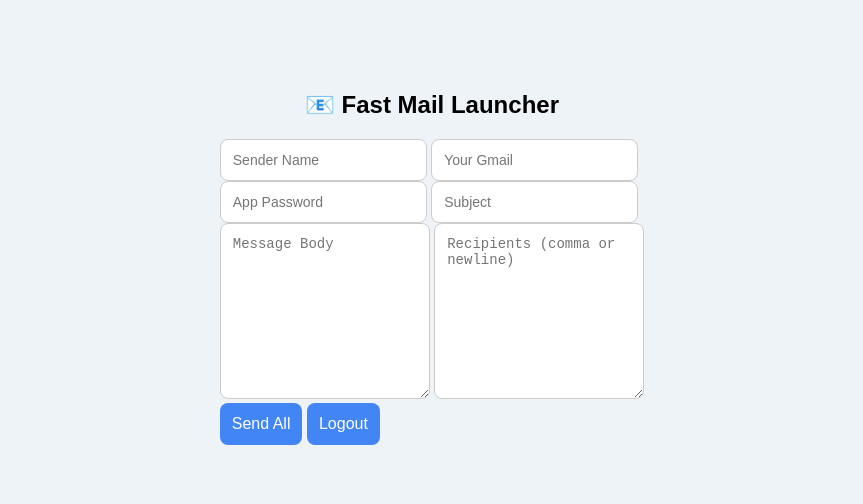
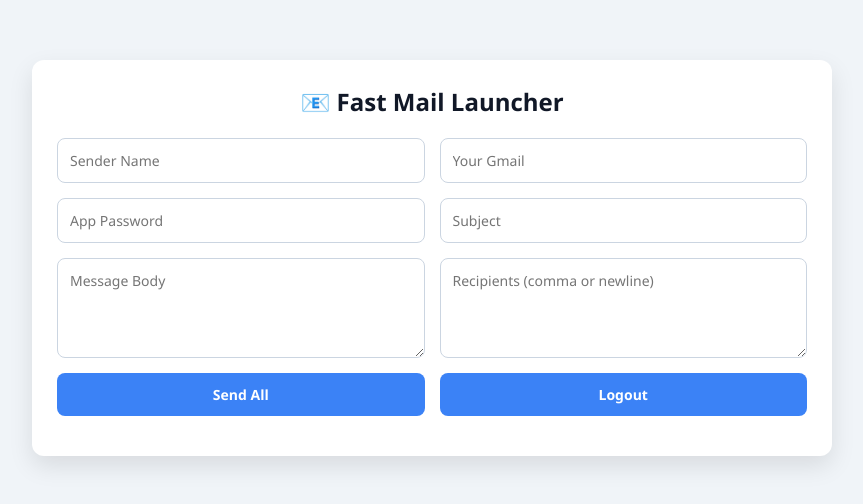
Before and after one commit to rnfyatendra-lab/Montimahur, a website: page public/launcher.html in a window 1280 px wide. Shown: the part 142-646 px from the top of the page, without its empty margins (208-1071 px from the left). Drawn offline with Linux system fonts and the light colour scheme.

Commit message:
Update style.css

```diff
--- a/public/style.css
+++ b/public/style.css
@@ -1,69 +1,11 @@
-body {
-  font-family: Arial, sans-serif;
-  background: #eef3f7;
-  display: flex;
-  justify-content: center;
-  align-items: center;
-  height: 100vh;
-}
-
-.box, .container {
-  background: white;
-  padding: 30px;
-  border-radius: 15px;
-  width: 90%;
-  max-width: 1000px;
-  box-shadow: 0 6px 20px rgba(0,0,0,0.1);
-}
-
-h2 {
-  text-align: center;
-  margin-bottom: 20px;
-}
-
-form .row {
-  display: flex;
-  gap: 15px;
-  margin-bottom: 15px;
-}
-
-form .row.full {
-  display: grid;
-  grid-template-columns: 1fr 1fr;
-  gap: 15px;
-}
-
-input, textarea {
-  flex: 1;
-  padding: 12px;
-  border-radius: 8px;
-  border: 1px solid #ccc;
-  font-size: 14px;
-}
-
-textarea {
-  min-height: 150px;
-  resize: vertical;
-}
-
-.row.buttons {
-  display: flex;
-  justify-content: center;
-  gap: 20px;
-}
-
-button {
-  flex: 1;
-  padding: 12px;
-  font-size: 16px;
-  border: none;
-  border-radius: 8px;
-  cursor: pointer;
-  background: #4285f4;
-  color: #fff;
-  transition: 0.3s;
-}
-
-button:hover {
-  background: #3367d6;
-}
+*{margin:0;padding:0;box-sizing:border-box;font-family:"Segoe UI",sans-serif;}
+body{display:flex;justify-content:center;align-items:center;height:100vh;background:#f0f4f8;padding:20px;}
+.form-box, .form-grid{background:#fff;padding:25px;border-radius:12px;box-shadow:0 10px 25px rgba(0,0,0,0.1);width:800px;}
+h2{text-align:center;margin-bottom:20px;color:#111827;}
+.grid-row{display:flex;gap:15px;margin-bottom:15px;}
+.grid-row input,.grid-row textarea,.grid-row button{flex:1;padding:12px;border-radius:8px;border:1px solid #cbd5e1;font-size:14px;outline:none;}
+.grid-row textarea{min-height:100px;resize:vertical;}
+.grid-row input:focus,.grid-row textarea:focus{border-color:#3b82f6;box-shadow:0 0 8px rgba(59,130,246,0.3);}
+.grid-row button{border:none;background:#3b82f6;color:#fff;font-weight:600;cursor:pointer;transition:0.3s;}
+.grid-row button:hover{background:#2563eb;}
+#statusMessage, #loginStatus{font-size:13px;color:#ef4444;margin-top:6px;text-align:center;}
```
